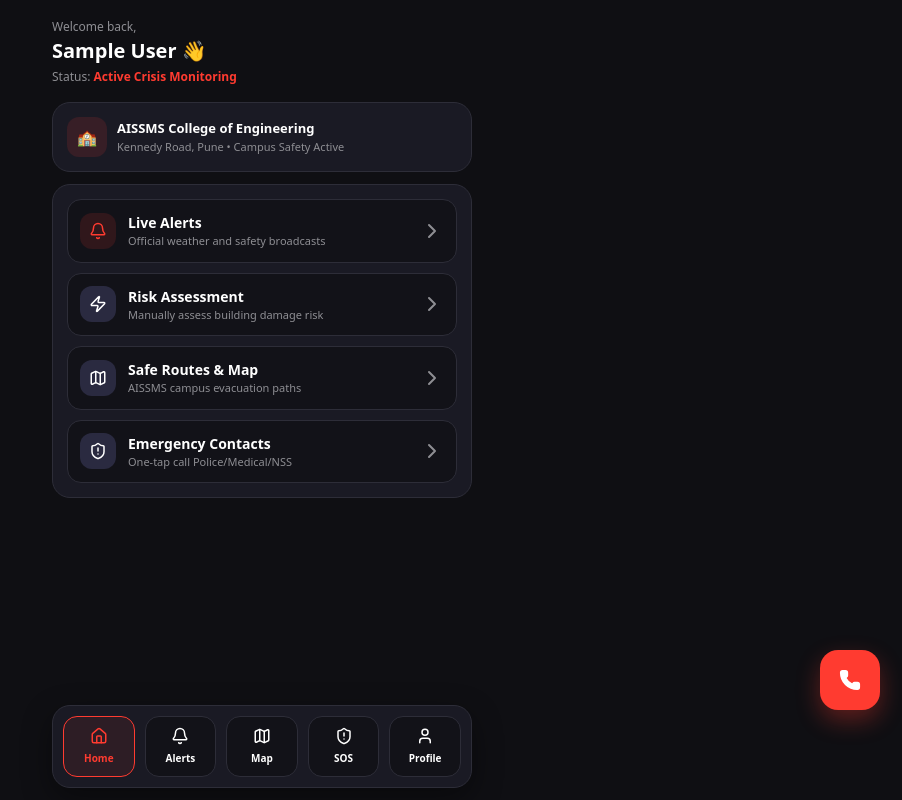
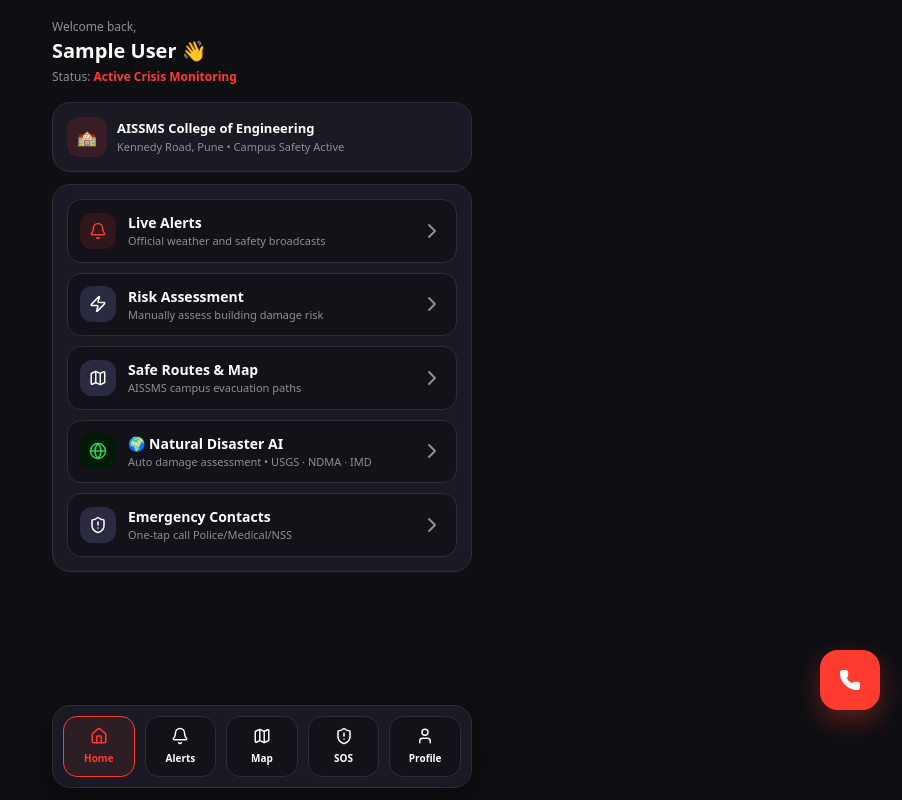
Before and after one commit to sarveshlondhe/safera-frontend, a React (Vite) app: page /dashboard in a window 1280 px wide. Shown: the whole page, without its empty margins (378-1280 px from the left). Built offline with nearby package versions, Linux system fonts and the light colour scheme; no server answers; sample sign-in values are in the browser's storage.

Commit message:
add fire damage assessment engine

```diff
--- a/src/pages/AdminDashboard.jsx
+++ b/src/pages/AdminDashboard.jsx
@@ -1,6 +1,6 @@
 import React, { useState, useEffect } from "react";
 import { useNavigate } from "react-router-dom";
-import { Zap, Megaphone, Building2, PhoneCall, Users, Siren, LogOut, CheckCircle, RefreshCw, X, Send } from "lucide-react";
+import { Zap, Megaphone, Building2, PhoneCall, Users, Siren, LogOut, CheckCircle, RefreshCw, X, Send, Globe } from "lucide-react";
 import { userAPI, sosAPI, broadcastAPI, clearAuth, getUser } from "../api.js";
 
 const c = { bg: "#0f0f13", card: "#1a1a24", border: "#2d2d38", muted: "#8e8e93", red: "#ff3b30", pill: "#121218" };
@@ -209,6 +209,7 @@ export default function AdminDashboard() {
                 { icon: <Megaphone size={18} />, title: "Broadcast Alerts",  desc: `${broadcasts.length} sent alerts`,     action: () => setTab("broadcasts") },
                 { icon: <PhoneCall size={18} />, title: "Emergency Contacts",desc: "View & update contacts",               action: () => navigate("/contacts") },
                 { icon: <Building2 size={18} />, title: "Risk Assessment",   desc: "AISSMS building analysis",             action: () => navigate("/damage") },
+                { icon: <Globe size={18} color="#30D158" />, title: "🌍 Natural Disaster AI", desc: "Live USGS · NDMA · IMD monitoring",   action: () => navigate("/natural-disaster") },
               ].map(({ icon, title, desc, action }) => (
                 <div key={title} onClick={action}
                   style={{ display: "flex", alignItems: "center", gap: 12, padding: 12, borderRadius: 14, background: c.pill, border: `1px solid ${c.border}`, marginBottom: 10, cursor: "pointer" }}>
--- a/src/pages/Dashboard.jsx
+++ b/src/pages/Dashboard.jsx
@@ -1,6 +1,6 @@
 import React from "react";
 import { useNavigate } from "react-router-dom";
-import { Home, Bell, Map, ShieldAlert, User, ChevronRight, Zap, Phone } from "lucide-react";
+import { Home, Bell, Map, ShieldAlert, User, ChevronRight, Zap, Phone, Globe } from "lucide-react";
 import { getUser } from "../api.js";
 
 export default function Dashboard() {
@@ -86,6 +86,17 @@ export default function Dashboard() {
             <ChevronRight color={c.muted} />
           </div>
 
+          <div style={item} onClick={() => navigate("/natural-disaster")}>
+            <div style={{ width: 36, height: 36, borderRadius: 12, background: "#001a08", display: "grid", placeItems: "center" }}>
+              <Globe size={18} color="#30D158" />
+            </div>
+            <div style={{ flex: 1 }}>
+              <div style={{ fontWeight: 800, fontSize: 14 }}>🌍 Natural Disaster AI</div>
+              <div style={{ fontSize: 11, color: c.muted }}>Auto damage assessment • USGS · NDMA · IMD</div>
+            </div>
+            <ChevronRight color={c.muted} />
+          </div>
+
           <div style={{ ...item, marginBottom: 0 }} onClick={() => navigate("/contacts")}>
             <div style={{ width: 36, height: 36, borderRadius: 12, background: "#2a2a40", display: "grid", placeItems: "center" }}>
               <ShieldAlert size={18} color="#fff" />
```
